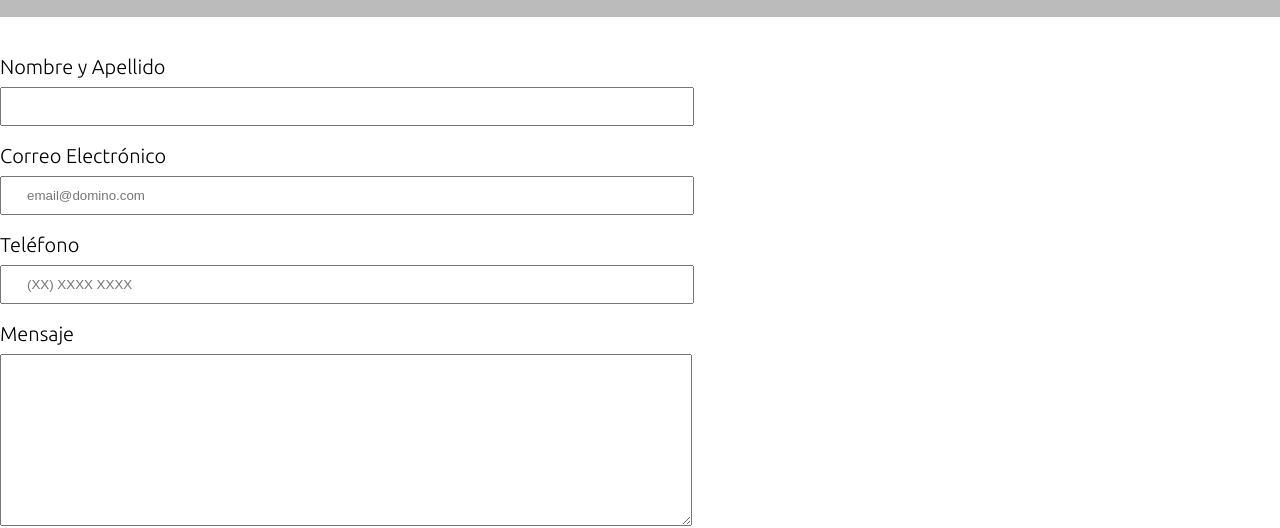
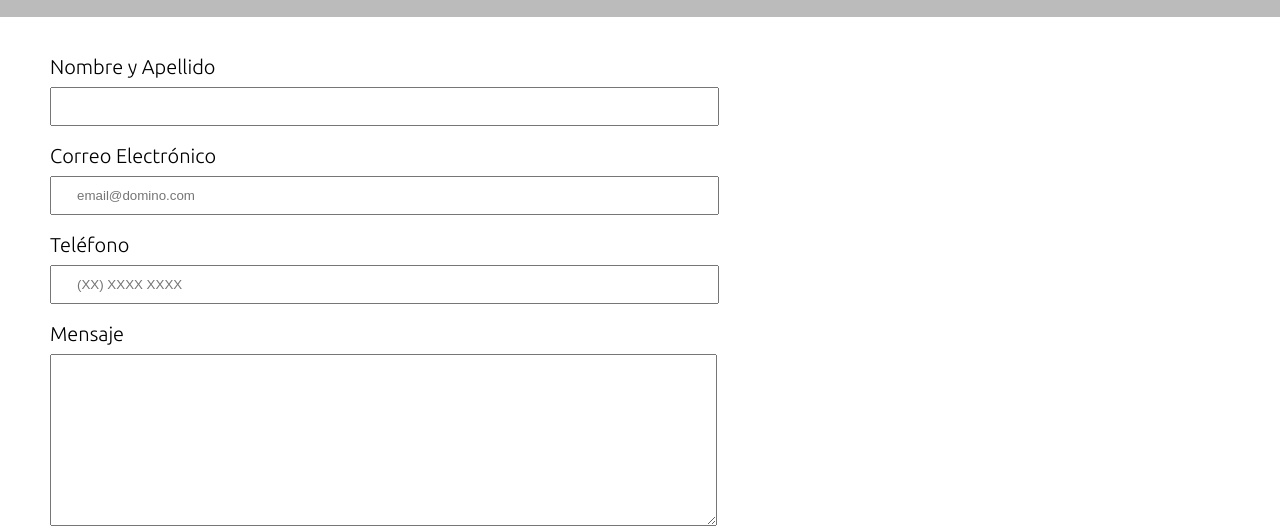
Before and after one commit to chriscarsam/paginaBarberiaAlura, a plain HTML site: page docs/contacto.html in a window 1280 px wide. Shown: the part 275-803 px from the top of the page. Drawn offline with Linux system fonts and the light colour scheme.

Commit message:
Se añade 50px al margen izquierdo elementos del formulario.

```diff
--- a/docs/css/style.css
+++ b/docs/css/style.css
@@ -96,7 +96,7 @@ footer {
 }
 
 form {
-    margin: 40px 0;
+    margin: 40px 0 0 50px;
 }
 
 form label, form legend {
```
